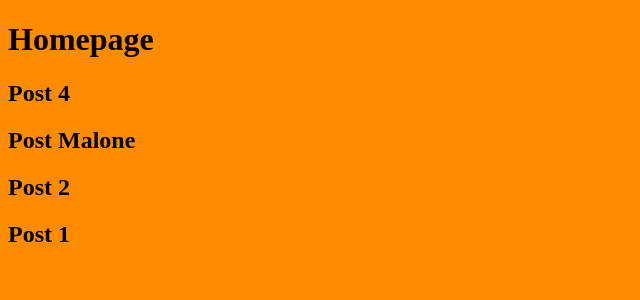
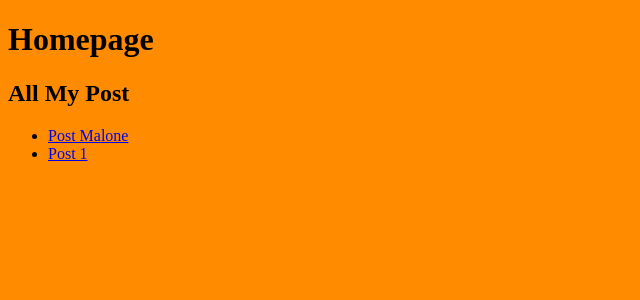
Before and after one commit to alarasuarez/alarasuarez.work, a Jekyll site: the page built from index.md, in a window 1280 px wide. Shown: the top 300 px of the page, without its empty margins (0-640 px from the left). Built offline with Jekyll 4.4.1, drawn with Linux system fonts in a browser that asks for light colours.

Commit message:
Update home.html

```diff
--- a/_layouts/home.html
+++ b/_layouts/home.html
@@ -6,10 +6,17 @@ layout: default
 
   {{ content }}
 
+
+<h2>All My Post</h2>
+
+<ul>
 {%- for post in site.posts -%}
 
-<h2>{{ post.title }}</h2>
 
-{{ content }}
+<li>
+  <a href="{{ post.url }}>{{ post.title }}</a>
+</li>
+
 
 {%- endfor -%}
+</ul>
```
